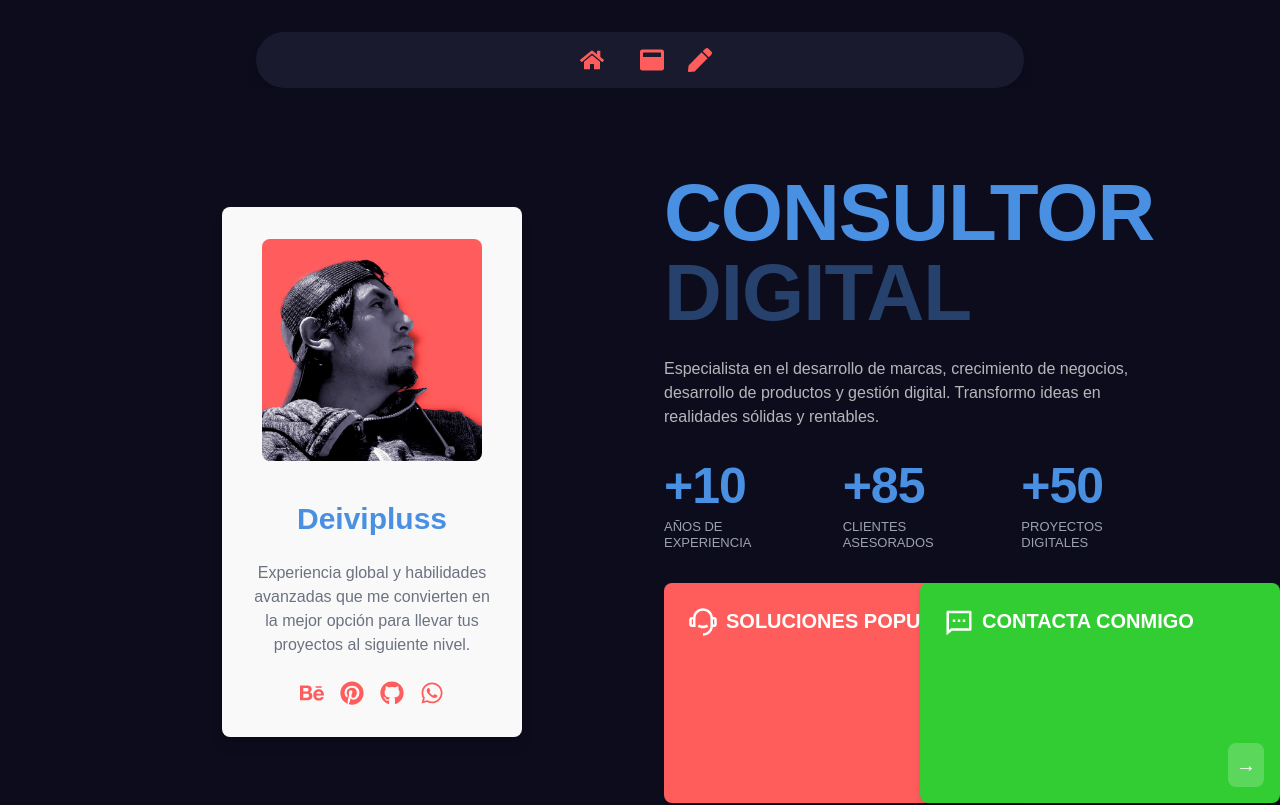
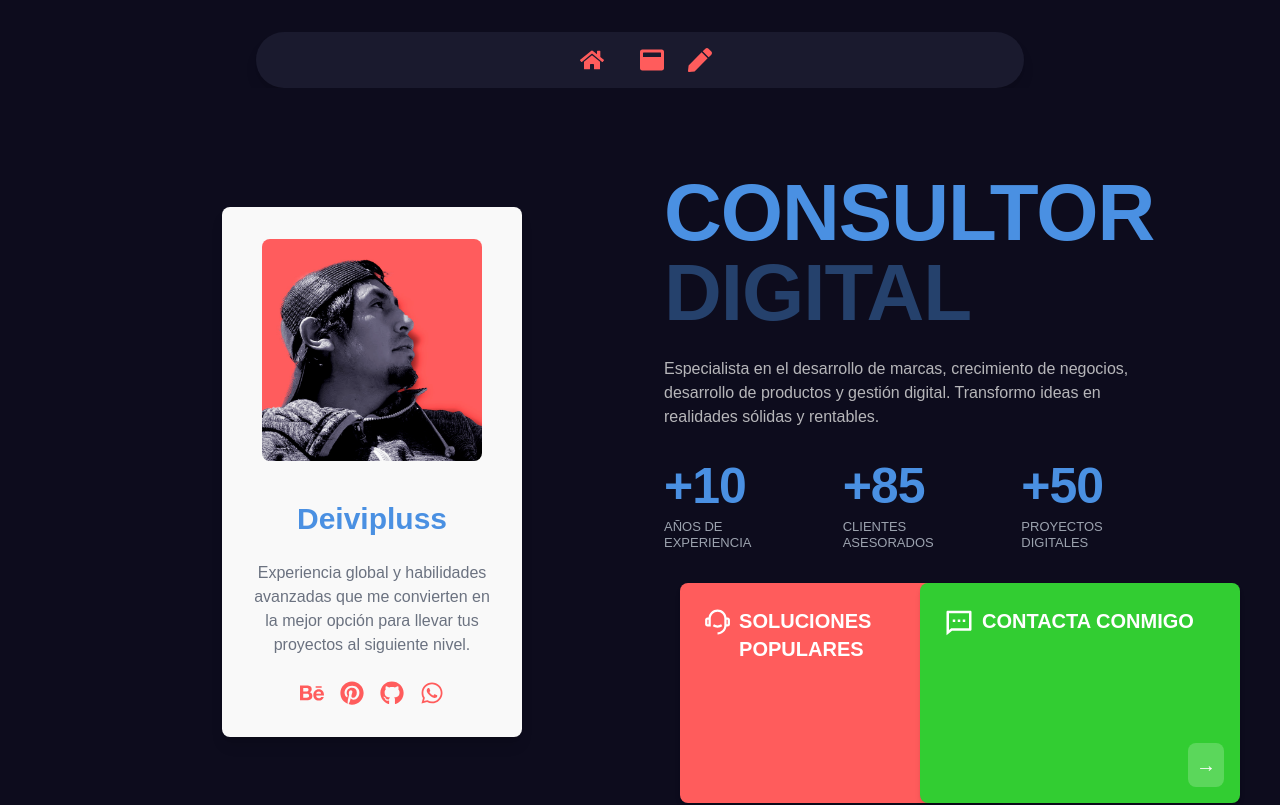
Before and after one commit to deivipluss/landing, a Next.js app: page / in a window 1280 px wide. Shown: the top 805 px of the page. Built offline with nearby package versions, Linux system fonts and the light colour scheme.

Commit message:
martes12

```diff
--- a/app/page.tsx
+++ b/app/page.tsx
@@ -68,8 +68,8 @@ const ProfessionalInfo: React.FC = () => (
         </p>
       </div>
     </div>
-    <div className="grid grid-cols-1 sm:grid-cols-2 gap-6 mt-8">
-      <div className="bg-[#FF5C5C] text-white p-4 md:p-6 rounded-lg relative shadow-md h-[120px] md:h-[220px] flex flex-col justify-center md:justify-between md:w-[360px]">
+    <div className="grid grid-cols-1 sm:grid-cols-2 gap-6 mt-8 px-4">
+  <div className="bg-[#FF5C5C] text-white p-4 md:p-6 rounded-lg relative shadow-md h-[120px] md:h-[220px] flex flex-col justify-center md:justify-between md:w-[320px] mx-auto">
     <div className="flex items-center md:items-start justify-center md:justify-start space-x-2">
       <RiCustomerService2Line className="hidden md:block text-3xl" />
       <h3 className="text-lg md:text-xl font-poppins font-semibold">SOLUCIONES POPULARES</h3>
@@ -78,7 +78,7 @@ const ProfessionalInfo: React.FC = () => (
       <span className="text-xl">→</span>
     </div>
   </div>
-      <div className="bg-[#32CD32] text-white p-4 md:p-6 rounded-lg relative shadow-md h-[120px] md:h-[220px] flex flex-col justify-center md:justify-between md:w-[360px]">
+  <div className="bg-[#32CD32] text-white p-4 md:p-6 rounded-lg relative shadow-md h-[120px] md:h-[220px] flex flex-col justify-center md:justify-between md:w-[320px] mx-auto">
     <div className="flex items-center md:items-start justify-center md:justify-start space-x-2">
       <RiMessage2Line className="hidden md:block text-3xl" />
       <h3 className="text-lg md:text-xl font-poppins font-semibold">CONTACTA CONMIGO</h3>
@@ -88,6 +88,7 @@ const ProfessionalInfo: React.FC = () => (
     </div>
   </div>
 </div>
+
   </div>
 );
 
```
Lines whose indentation alone changed are shown as unchanged.
